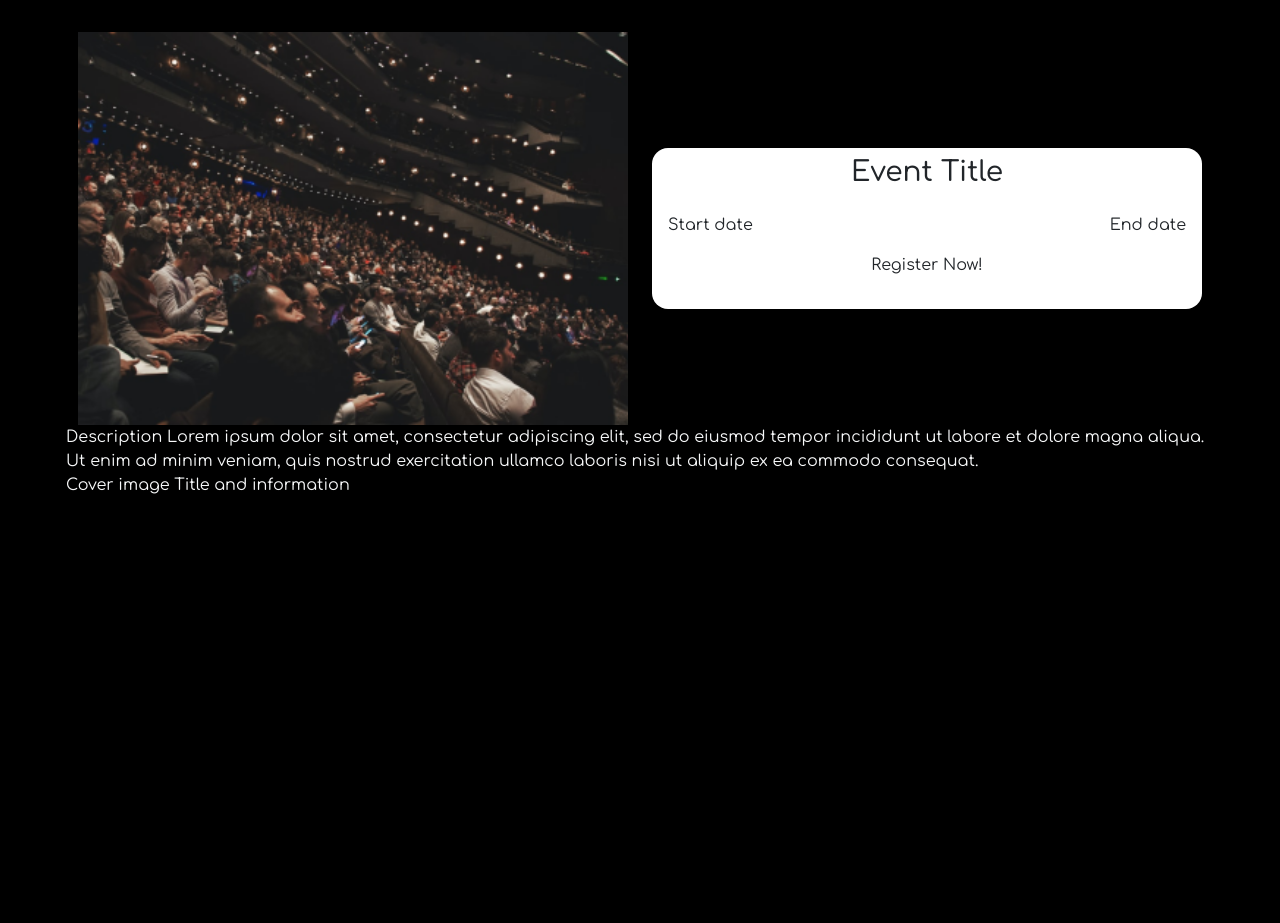
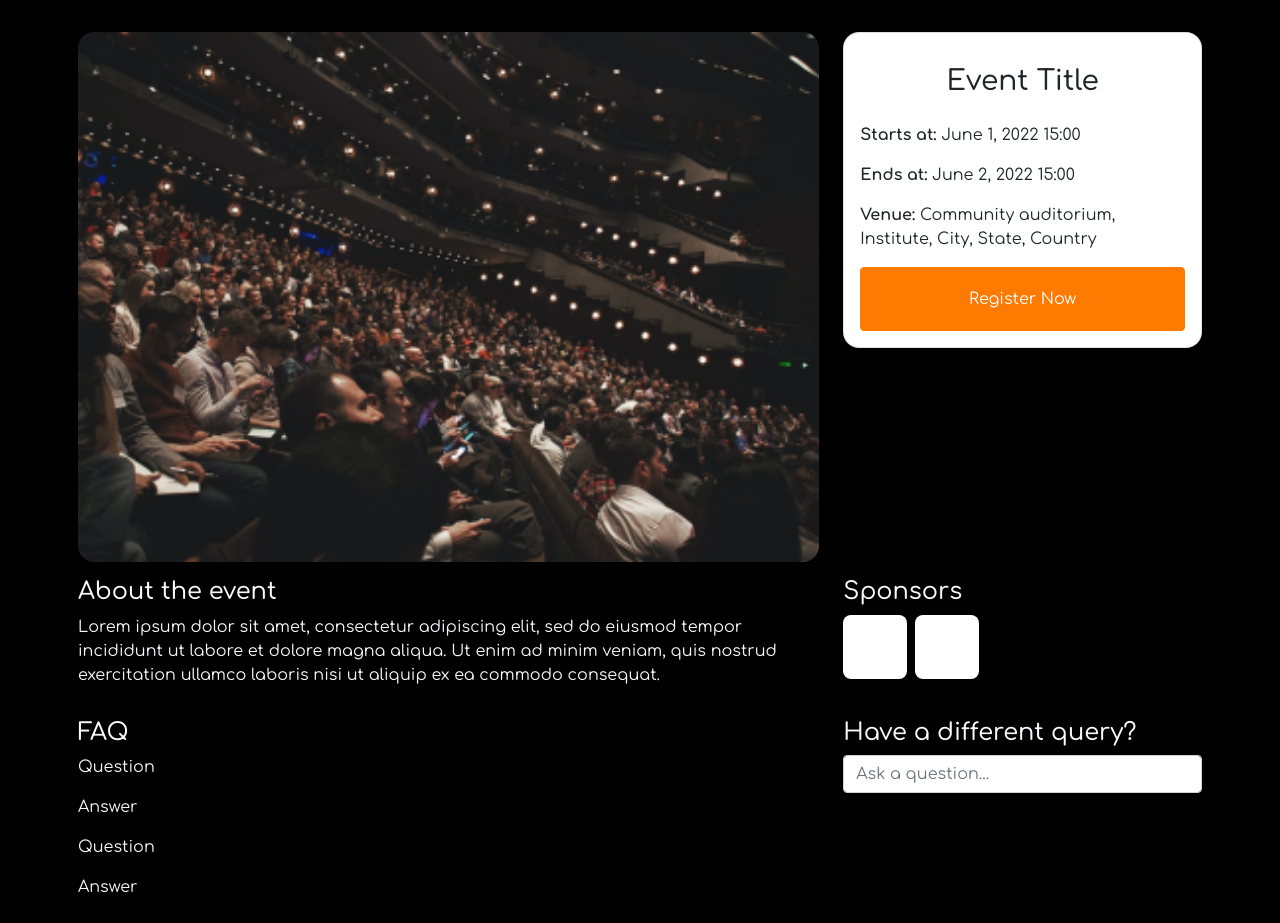
Before and after one commit to Mitul16/Incomasys, a Django app: page /view-event/ in a window 1280 px wide. Shown: the part 76-999 px from the top of the page. Before the commit the page ends 570 px from the top, so only its background shows below. Run offline with Django 4.2, Linux system fonts and the light colour scheme.

Commit message:
Improved layout and styling of view-event page

```diff
--- a/main/static/css/styles.css
+++ b/main/static/css/styles.css
@@ -122,3 +122,46 @@ body {
 .right h6 {
   letter-spacing: 0.065em;
 }
+
+.event-detail-img {
+  /* height: 60%; */
+  width: 100%;
+  object-fit: cover;
+  border-radius: 1em;
+}
+
+.card-style-event-detail {
+  /* height: 60%; */
+  border-radius: 1em;
+}
+
+.sponsor-icon {
+  width: 4rem;
+  height: 4rem;
+  background-color: #fff;
+  border-radius: 0.5em;
+}
+
+.btn-register {
+  width: 100%;
+  height: 4rem;
+}
+
+.btn-primary,
+.btn-primary:hover,
+.btn-primary:active,
+.btn-primary:visited {
+  background-color: #ff7a00;
+  border-color: #ff7a00;
+}
+
+/*
+@media screen and (max-width: 768px) {
+  .event-detail-img {
+    height: 100%;
+  }
+
+  .card-style-event-detail {
+    height: 100%;
+  }
+} */
--- a/main/templates/view_event.html
+++ b/main/templates/view_event.html
@@ -1,34 +1,60 @@
 {% extends 'base.html' %}
 {% load static %}
 {% block content %}
-<div class="container text-light p-2">
-    <div class="row row-cols-1 row-cols-md-2 align-items-center">
-        <div class="col mt-4">
-            <img src="{% static 'images/EventCardImg.png' %}" alt="" class="card-img-top card-img-style">
+<div class="container text-light p-2 d-flex flex-column gap-3">
+    <div class="row row-cols-1 row-cols-md-2">
+        <div class="col-md-8 mt-4">
+            <img src="{% static 'images/EventCardImg.png' %}" alt="" class="event-detail-img">
         </div>
-
-        <div class="col mt-4 text-dark">
-            <div class="card card-style">
+        <div class="col-md-4 mt-4 text-dark">
+            <div class="card card-style-event-detail pt-4">
                 <h3 class="mt-2 text-center">Event Title</h3>
                 <div class="card-body">
-                    <div class="d-flex justify-content-between">
-                        <p>Start date</p>
-                        <p>End date</p>
-                    </div>
-                    <p class="text-center">Register Now!</p>
+                    <p class="card-text"><b>Starts at:</b> June 1, 2022 15:00</p>
+                    <p class="card-text"><b>Ends at:</b> June 2, 2022 15:00</p>
+                    <p class="card-text"><b>Venue:</b> Community auditorium, Institute, City, State, Country</p>
+                    <button class="btn btn-primary btn-register">Register Now</button>
                 </div>
             </div>
         </div>
     </div>
 
-    <div class="row row-cols-1 row-cols-sm-2">
-        Description
-        Lorem ipsum dolor sit amet, consectetur adipiscing elit, sed do eiusmod tempor incididunt ut labore et dolore magna aliqua. Ut enim ad minim veniam, quis nostrud exercitation ullamco laboris nisi ut aliquip ex ea commodo consequat.
+    <div class="row row-cols-1 row-cols-md-2">
+        <div class="col-md-8">
+            <h4>About the event</h4>
+            <p>Lorem ipsum dolor sit amet, consectetur adipiscing elit, sed do eiusmod tempor incididunt ut labore et
+                dolore
+                magna aliqua. Ut enim ad minim veniam, quis nostrud exercitation ullamco laboris nisi ut aliquip ex ea
+                commodo
+                consequat.</p>
+        </div>
+        <div class="col-md-4">
+            <h4>Sponsors</h4>
+            <div class="d-flex gap-2">
+                <div class="sponsor-icon"></div>
+                <div class="sponsor-icon"></div>
+            </div>
+        </div>
     </div>
 
-    <div class="row row-cols-1 row-cols-sm-2">
-        Cover image
-        Title and information
+    <div class="row row-cols-1 row-cols-md-2">
+        <div class="col-md-8">
+            <h4>FAQ</h4>
+            <div>
+                <p>Question</p>
+                <p>Answer</p>
+            </div>
+            <div>
+                <p>Question</p>
+                <p>Answer</p>
+            </div>
+        </div>
+        <div class="col-md-4">
+            <h4>Have a different query?</h4>
+            <form action="#">
+                <input type="text" placeholder="Ask a question..." class="form-control" />
+            </form>
+        </div>
     </div>
 </div>
 {% endblock content %}
```
